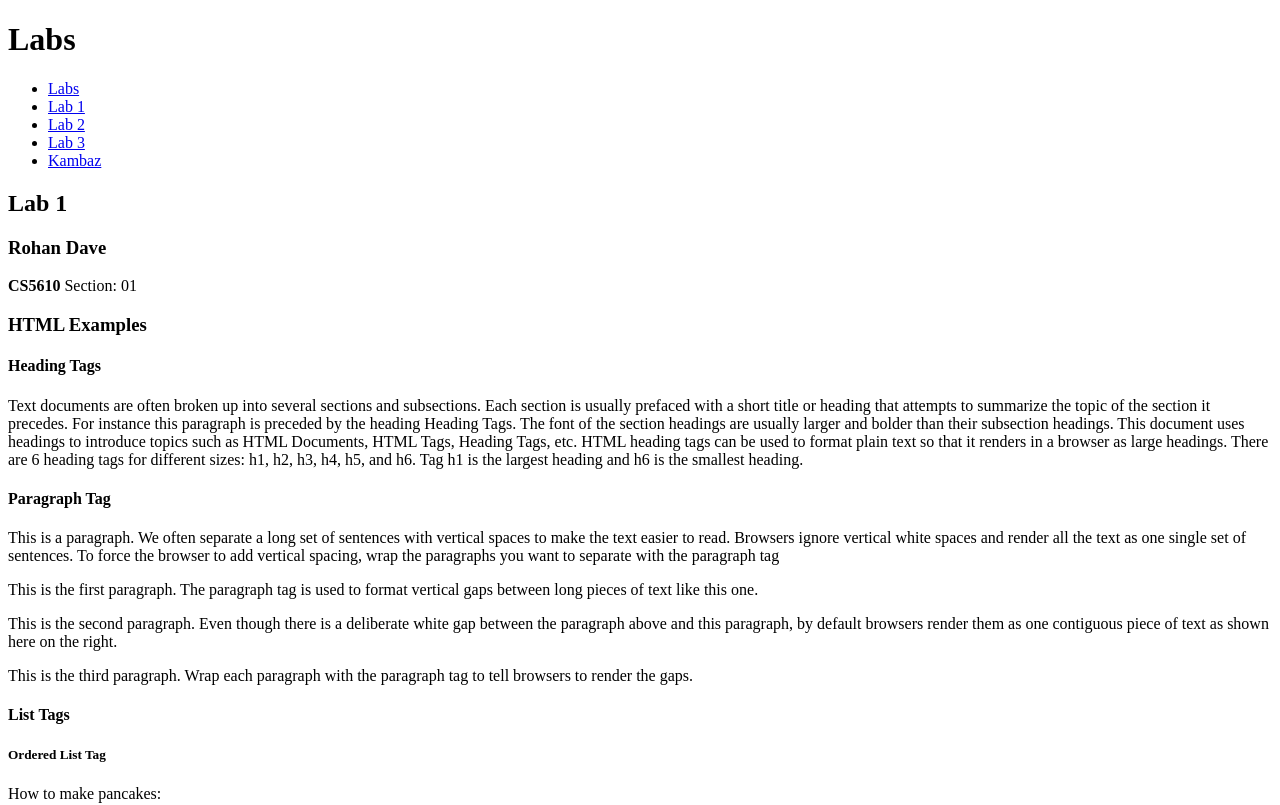
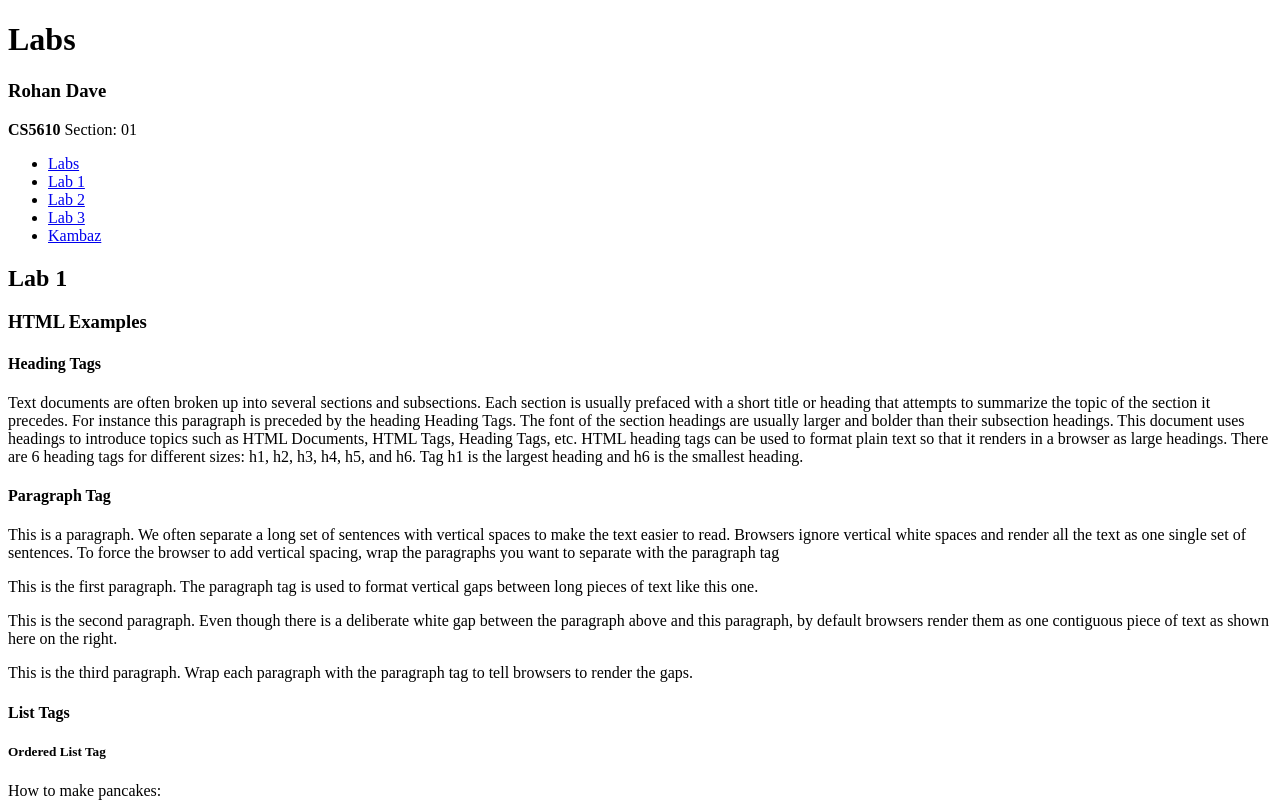
Before and after one commit to rohanddave/kambaz-react-web-app, a React (Vite) app: page /#/Labs/Lab1 in a window 1280 px wide. Shown: the top 805 px of the page. Built offline with nearby package versions, Linux system fonts and the light colour scheme.

Commit message:
moved my info

```diff
--- a/src/Labs/Lab1/index.tsx
+++ b/src/Labs/Lab1/index.tsx
@@ -2,10 +2,6 @@ export default function Lab1() {
   return (
     <div id="wd-lab1">
       <h2>Lab 1</h2>
-      <h3>Rohan Dave</h3>
-      <p>
-        <b>CS5610</b> Section: 01
-      </p>
       <h3>HTML Examples</h3>
       <div id="wd-h-tag">
         <h4>Heading Tags</h4>
--- a/src/Labs/index.tsx
+++ b/src/Labs/index.tsx
@@ -8,6 +8,10 @@ export default function Labs() {
   return (
     <div id="wd-labs">
       <h1>Labs</h1>
+      <h3>Rohan Dave</h3>
+      <p>
+        <b>CS5610</b> Section: 01
+      </p>
       <TOC />
       <Routes>
         <Route path="/" element={<Navigate to="Lab1" />} />
```
